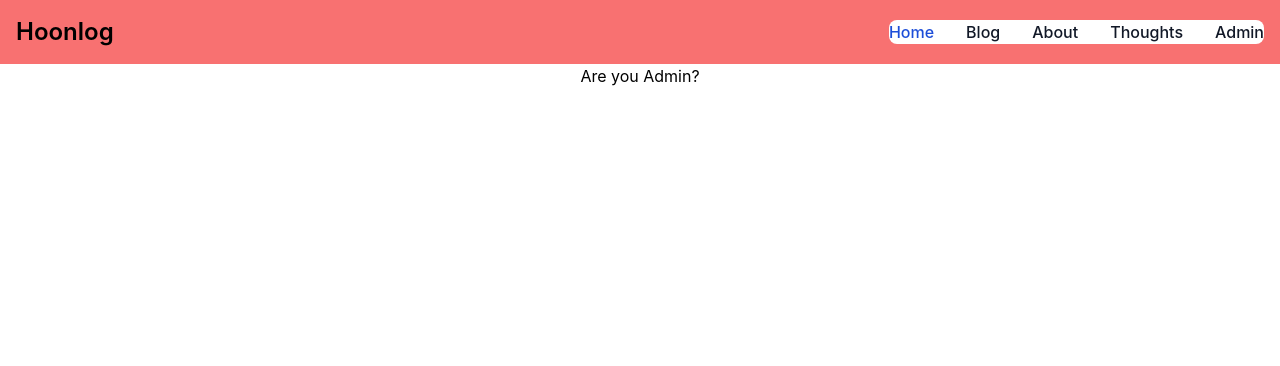
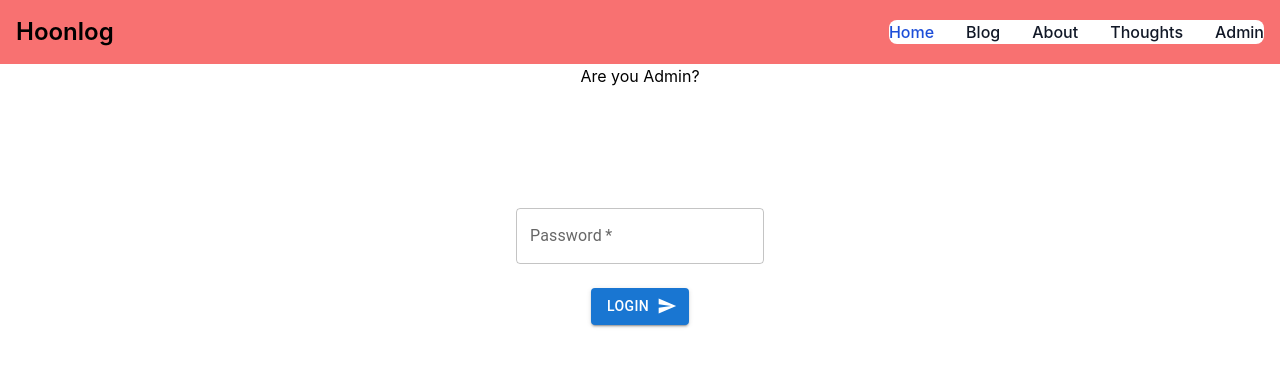
Before and after one commit to ParangBird/hoonlog-front, a React (Create React App) app: page /admin in a window 1280 px wide. Shown: the top 366 px of the page. Built offline with nearby package versions, Linux system fonts and the light colour scheme.

Commit message:
feat: Admin page 생성

```diff
--- a/package.json
+++ b/package.json
@@ -5,6 +5,7 @@
   "dependencies": {
     "@emotion/react": "^11.11.3",
     "@emotion/styled": "^11.11.0",
+    "@mui/icons-material": "^5.15.9",
     "@mui/material": "^5.15.9",
     "@testing-library/jest-dom": "^5.17.0",
     "@testing-library/react": "^13.4.0",
--- a/src/pages/AdminLogin.tsx
+++ b/src/pages/AdminLogin.tsx
@@ -1,11 +1,28 @@
 import React from 'react'
-
+import TextField from '@mui/material/TextField';
+import Button from '@mui/material/Button';
+import SendIcon from '@mui/icons-material/Send';
 type Props = {}
 
+const doLogin = () => {
+    console.log("login!!");
+}
 export default function About({}: Props) {
   return (
     <>
-        Are you Admin?
+        Are you Admin? <p></p> <br/><br/><br/><br/><br/>
+        <TextField
+                  required
+                  name="password"
+                  label="Password"
+                  type="password"
+                  id="password"
+                  onClick={doLogin}
+        />
+        <p></p><br/>
+        <Button variant="contained" endIcon={<SendIcon />}>
+            LOGIN
+        </Button>
     </>
   )
 }
```
Also changed, not shown: 1 other file (tests, documents, lock files or other folders).
